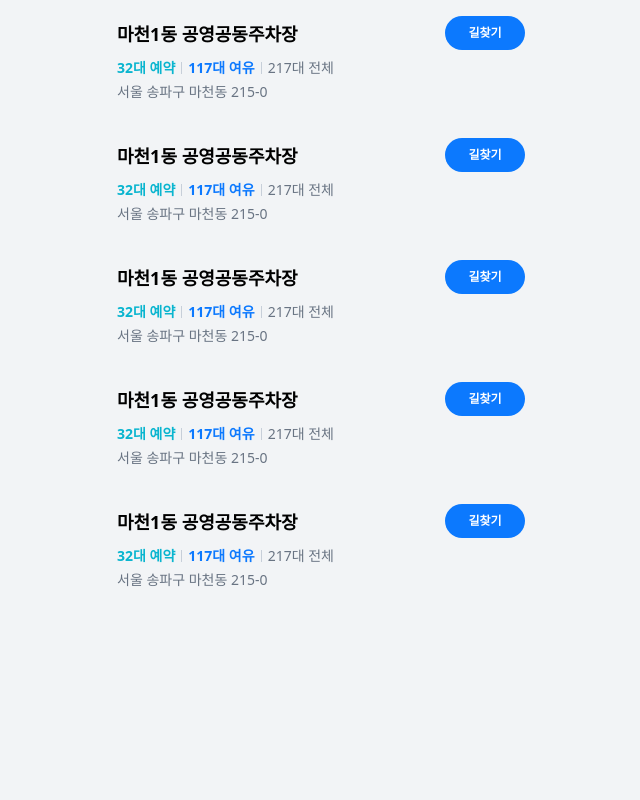
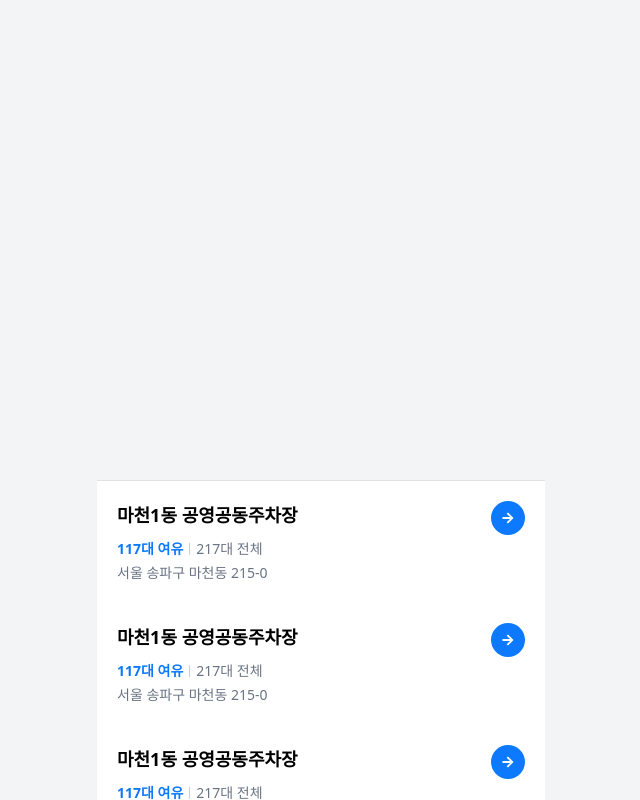
Before and after one commit to bepyan/oright, a Next.js app: page / in a window 1280 px wide. Shown: the whole page, without its empty margins (319-959 px from the left). Built offline with nearby package versions, Linux system fonts and the light colour scheme.

Commit message:
feat. 마크업 수정사항 반영

```diff
--- /dev/null
+++ b/src/components/icons/ArrowRight.tsx
@@ -0,0 +1,10 @@
+export default function ArrowRight() {
+  return (
+    <svg width="18" height="18" viewBox="0 0 18 18" fill="none" xmlns="http://www.w3.org/2000/svg">
+      <path
+        d="M8.99999 3.4497L14.5503 9L8.99999 14.5503L7.68779 13.2561L11.025 9.9189L3.44969 9.9189L3.44969 8.0811L11.025 8.0811L7.68779 4.7439L8.99999 3.4497Z"
+        fill="white"
+      />
+    </svg>
+  );
+}
--- a/src/pages/[parkId].tsx
+++ b/src/pages/[parkId].tsx
@@ -24,14 +24,9 @@ export default function ParkDetailPage() {
       <div className="flex flex-col pb-5">
         <h1 className="self-center text-2xl font-bold">마천1동 공영공동주차장</h1>
         <div className="mx-5 mt-5 flex h-[100px] items-center rounded-lg bg-white">
-          <div className="flex-1 text-center font-bold text-[#0AB5CF]">
-            <div className="text-2xl">{32}</div>
-            <div className="text-sm">주차 예약</div>
-          </div>
-          <Separator height={40} />
           <div className="flex-1 text-center font-bold text-[#0C79FE]">
             <div className="text-2xl">{117}</div>
-            <div className="text-sm">주차 가능</div>
+            <div className="text-sm">주차 여유</div>
           </div>
           <Separator height={40} />
           <div className="flex-1 text-center font-bold text-[#697483]">
--- a/src/pages/index.tsx
+++ b/src/pages/index.tsx
@@ -1,5 +1,6 @@
 import { useRouter } from 'next/router';
 
+import ArrowRight from '@/components/icons/ArrowRight';
 import Separator from '@/components/icons/Separator';
 import Layout from '@/components/Layout';
 import { $ } from '@/utils/core';
@@ -7,11 +8,11 @@ import { $ } from '@/utils/core';
 export default function HomePage() {
   return (
     <Layout>
-      <div className="">
+      <div className="h-[60%]">
         <div className="bg-gray-100"></div>
       </div>
 
-      <div className="">
+      <div className="h-[40%] overflow-scroll border-t border-[#e2e2e2] bg-white">
         {[...Array(5)].map((_, i) => (
           <ParkItem key={i} />
         ))}
@@ -33,8 +34,6 @@ const ParkItem = () => {
 
       <div className="mt-[10px] flex flex-col gap-1">
         <div className="flex items-center gap-1.5 text-sm">
-          <span className="font-bold text-[#0AB5CF]">{32}대 예약</span>
-          <Separator />
           <span className="font-bold text-[#0C79FE]">{117}대 여유</span>
           <Separator />
           <span className="text-[#697483]">{217}대 전체</span>
@@ -42,15 +41,15 @@ const ParkItem = () => {
         <div className="text-sm text-[#697483]">서울 송파구 마천동 215-0</div>
       </div>
 
-      <div className="absolute top-4 right-5">
+      <div className="absolute top-5 right-5">
         <button
           className={$(
-            'h-[34px] w-20 rounded-full bg-[#0C79FE] text-center text-xs font-bold text-white',
+            'flex h-[34px] w-[34px] items-center justify-center rounded-full bg-[#0C79FE]',
             'transition-all active:bg-[#0C79FE90]',
           )}
           onClick={onClickFindWay}
         >
-          길찾기
+          <ArrowRight />
         </button>
       </div>
     </div>
```
